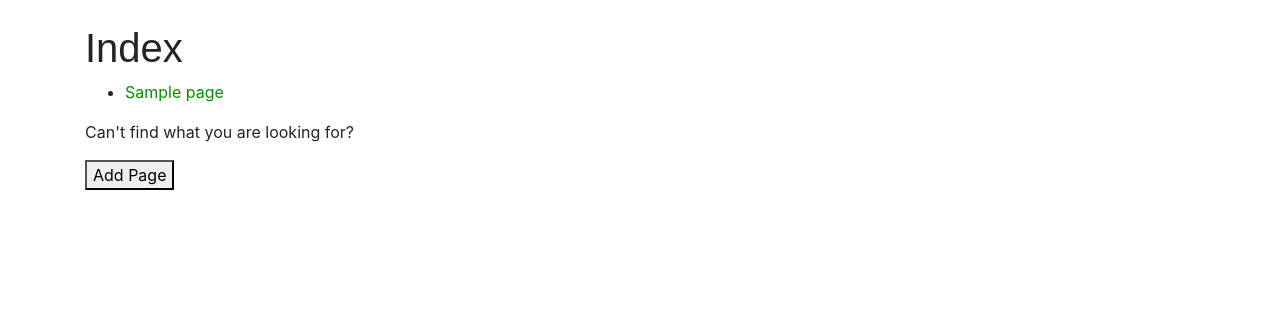
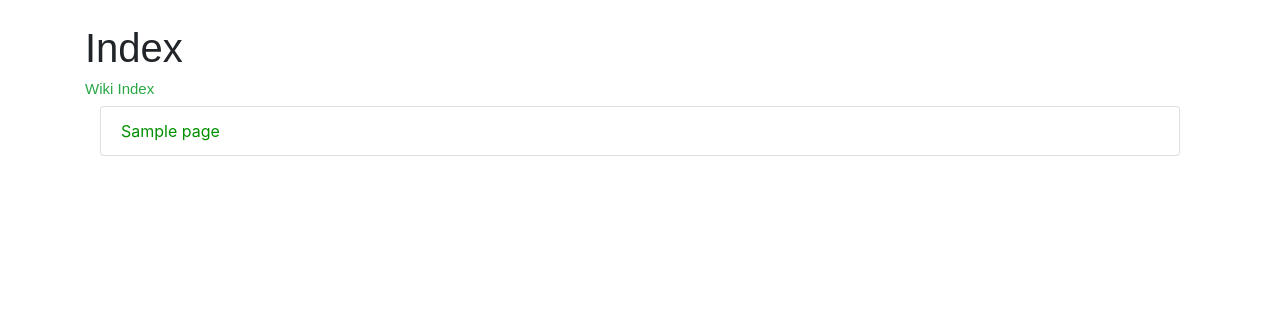
Before and after one commit to NathanMace7/Wiki, a Django app: page /wiki/ in a window 1280 px wide. Shown: the top 332 px of the page. Run offline with Django 3.2, Linux system fonts and the light colour scheme; tables that the repository leaves empty hold one stand-in row (values such as "Sample post"); some libraries are stand-ins or nearby versions; some web fonts are replaced.

Commit message:
End of Lesson

```diff
--- a/mysite/wiki/templates/wiki/index.html
+++ b/mysite/wiki/templates/wiki/index.html
@@ -1,16 +1,19 @@
-{% extends 'wiki/base.html' %}
-{% load static %}
+{% extends "wiki/base.html" %}
 
+{% block content %}
+    {% block contentTitle %}
+        <h2 class="text-success">Wiki Index</h2>
+    {% endblock %}
 
-    {% block content%}
-    <ul>
-        {% for page in pages %}
-        <div>
-            <li><a href="{% url 'wiki:detail' page.title %}">{{ page }}</a></li>
-        </div>
-        {% endfor %}
+<div class="container">
+{% if pages %}
+    <ul class="list-group">
+    {% for page in pages %}
+    <li class="list-group-item"><a href="{% url 'wiki:detail' page.title %}">{{ page.title }}</a></li>
+    {% endfor %}
     </ul>
-
-    <p>Can't find what you are looking for?</p>
-    <button>Add Page</button>
-    {% endblock content%}
+    {% else %}
+    <p>No pages are available.</p>
+    {% endif %}
+</div>
+{% endblock content %}
```
Also changed, not shown: mysite/wiki/templates/wiki/detail.html (+4 -4 lines), mysite/db.sqlite3.
